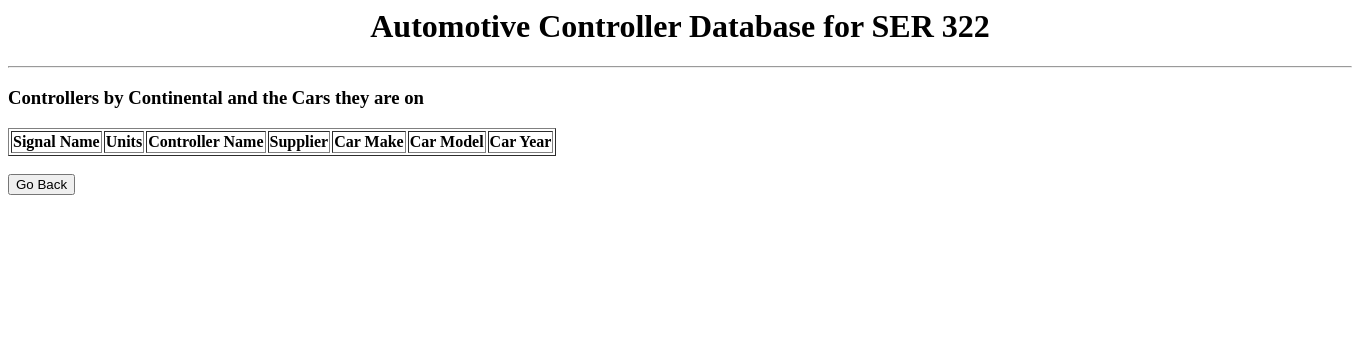
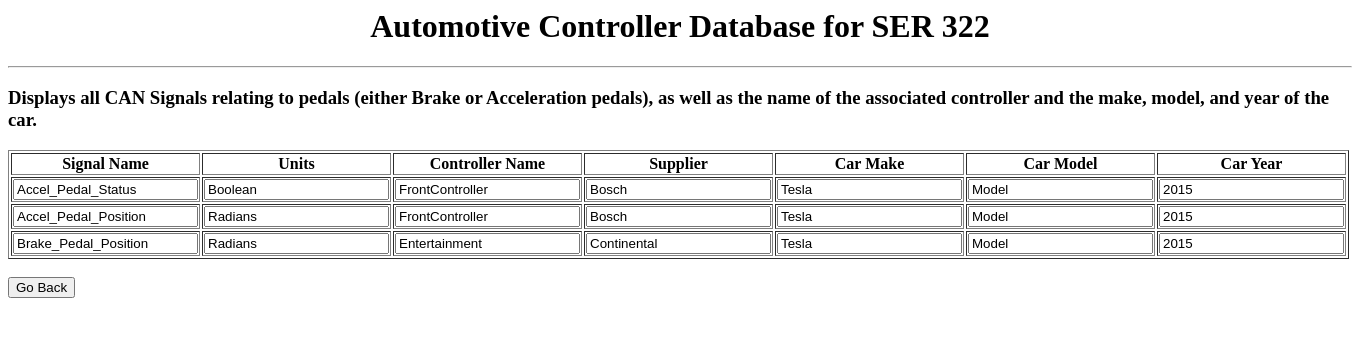
Before and after one commit to jctorre8/Database-Management-Final-Project, a PHP site: page /query6.php in a window 1360 px wide. Shown: the top 337 px of the page. Run offline with PHP 8.4, Linux system fonts and the light colour scheme; data that the repository does not hold is empty.

Commit message:
Fixed query6

```diff
--- a/query6.php
+++ b/query6.php
@@ -13,10 +13,10 @@
 mysql_select_db("Cars", $con);
 
 
-$sql = "SELECT DISTINCT [CAN Signals].Name as SignalName, [CAN Signals].Units as Units, Controller.Name as ControllerName, Controller.Supplier as Supplier, Car.Make as Make, Car.Model as Model, Car.Year as Year FROM [CAN Signals], Controller, Car  ";
+$sql = "SELECT DISTINCT theSignals.Name as SignalName, theSignals.Units as SigUnits, Controller.Name as ControllerName, Controller.Supplier as ConSupplier, Car.Make as CarMake, Car.Model as CarModel, Car.Year as CarYear FROM `CAN Signals` as theSignals, Controller, Car WHERE theSignals.Controller = Controller.ControllerID and Controller.CarID = Car.CarID and theSignals.Name LIKE '%Pedal%' ";
 $myData = mysql_query($sql, $con);
 
-echo "<h3>Controllers by Continental and the Cars they are on</h3>";
+echo "<h3>Displays all CAN Signals relating to pedals (either Brake or Acceleration pedals), as well as the name of the associated controller and the make, model, and year of the car. </h3>";
 echo "<table border=1>
 <tr>
 <th>Signal Name</th>
@@ -31,12 +31,12 @@
 	echo "<form action=query1.php method=post>";
 	echo "<tr>";
 	echo "<td>" . "<input type=text name=name value=" . $record['SignalName'] . " </td>";
-	echo "<td>" . "<input type=text name=units value=" . $record['Units'] . " </td>";
+	echo "<td>" . "<input type=text name=units value=" . $record['SigUnits'] . " </td>";
 	echo "<td>" . "<input type=text name=controllername value=" . $record['ControllerName'] . " </td>";
-	echo "<td>" . "<input type=text name=supplier value=" . $record['Supplier'] . " </td>";
-	echo "<td>" . "<input type=text name=make value=" . $record['Make'] . " </td>";
-	echo "<td>" . "<input type=text name=model value=" . $record['Model'] . " </td>";
-	echo "<td>" . "<input type=text name=year value=" . $record['Year'] . " </td>";
+	echo "<td>" . "<input type=text name=supplier value=" . $record['ConSupplier'] . " </td>";
+	echo "<td>" . "<input type=text name=make value=" . $record['CarMake'] . " </td>";
+	echo "<td>" . "<input type=text name=model value=" . $record['CarModel'] . " </td>";
+	echo "<td>" . "<input type=text name=year value=" . $record['CarYear'] . " </td>";
 	echo "</tr>";
 	echo "</form>";
 }
```
